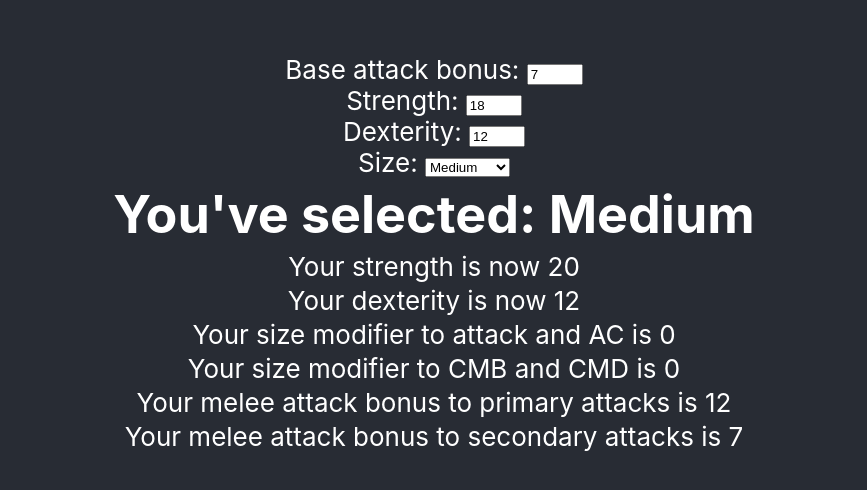
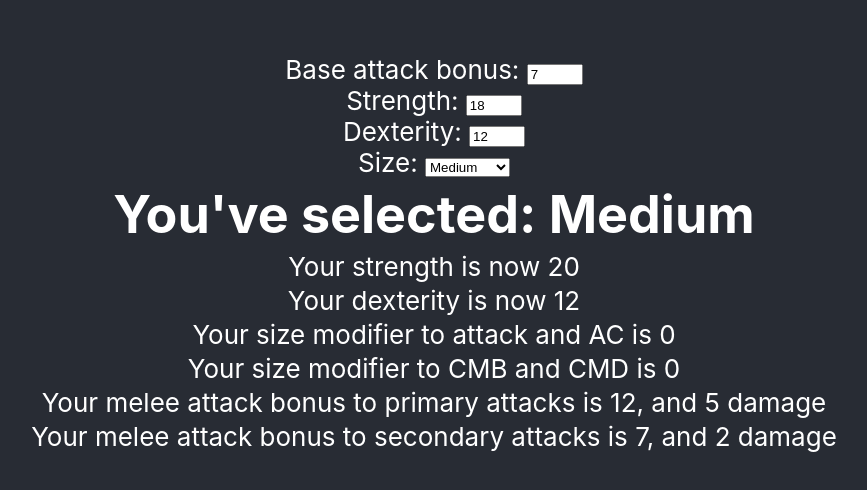
Before and after one commit to ethanvernon/interactive-wildshape, a React (Create React App) app: page / in a window 1280 px wide. Shown: the part 146-636 px from the top of the page, without its empty margins (206-1073 px from the left). Built offline with nearby package versions, Linux system fonts and the light colour scheme.

Commit message:
Added state, calculations, and JSX for damage bonuses to primary and secondary attacks

```diff
--- a/src/Parent.js
+++ b/src/Parent.js
@@ -9,7 +9,7 @@ import { BabInput } from './BabInput';
 export class Parent extends Component {
   constructor(props) {
     super(props);
-    this.state = {form: 'Medium', strength: 18, dex: 12, modStrength: 20, modDex: 12, modAA: 0, modCMBD: 0, bab: 7, modMAB: 12};
+    this.state = {form: 'Medium', strength: 18, dex: 12, modStrength: 20, modDex: 12, modAA: 0, modCMBD: 0, bab: 7, modMAB: 12, meleeDamage: 5, meleeDamageSecondary: 2};
     this.changeForm = this.changeForm.bind(this);
     this.checkStrength = this.checkStrength.bind(this);
     this.changeStrState = this.changeStrState.bind(this);
@@ -31,7 +31,9 @@ export class Parent extends Component {
       modDex: newDex,
       modAA: newSizeModAA,
       modCMBD: newSizeModCMBD,
-      modMAB: newMAB
+      modMAB: newMAB,
+      meleeDamage: Math.floor((newStrength-10)/2),
+      meleeDamageSecondary: Math.floor((newStrength-10)/2) < 0 ? Math.floor((newStrength-10)/2) : Math.floor(((newStrength-10)/2)/2)
     });
   }
 
@@ -43,7 +45,9 @@ export class Parent extends Component {
     this.setState({
       strength: newStrength,
       modStrength: mod,
-      modMAB: this.state.bab + this.state.modAA + Math.floor((mod-10)/2)
+      modMAB: this.state.bab + this.state.modAA + Math.floor((mod-10)/2),
+      meleeDamage: Math.floor((mod-10)/2),
+      meleeDamageSecondary: Math.floor((mod-10)/2) < 0 ? Math.floor((mod-10)/2) : Math.floor(((mod-10)/2)/2)
     });
 
     console.log("Strength is " + this.state.strength);
@@ -241,7 +245,9 @@ export class Parent extends Component {
           modDex = {this.state.modDex}
           modAA = {this.state.modAA}
           modCMBD = {this.state.modCMBD}
-          modMab = {this.state.modMAB}/>
+          modMab = {this.state.modMAB}
+          meleeDamage = {this.state.meleeDamage}
+          meleeDamageSecondary = {this.state.meleeDamageSecondary}/>
       </div>
       );
   }
--- a/src/Sibling.js
+++ b/src/Sibling.js
@@ -12,6 +12,8 @@ export class Sibling extends Component {
     const modCMBD = this.props.modCMBD;
     const modMab = this.props.modMab;
     const secondaryMab = parseInt(this.props.modMab)-5;
+    const primDamage = this.props.meleeDamage;
+    const secondDamage = this.props.meleeDamageSecondary;
 
     return (
       <div>
@@ -20,8 +22,8 @@ export class Sibling extends Component {
         <p>Your dexterity is now {dexterity}</p>
         <p>Your size modifier to attack and AC is {modAA}</p>
         <p>Your size modifier to CMB and CMD is {modCMBD}</p>
-        <p>Your melee attack bonus to primary attacks is {modMab}</p>
-        <p>Your melee attack bonus to secondary attacks is {secondaryMab}</p>
+        <p>Your melee attack bonus to primary attacks is {modMab}, and {primDamage} damage</p>
+        <p>Your melee attack bonus to secondary attacks is {secondaryMab}, and {secondDamage} damage</p>
       </div>
     );
   }
```
